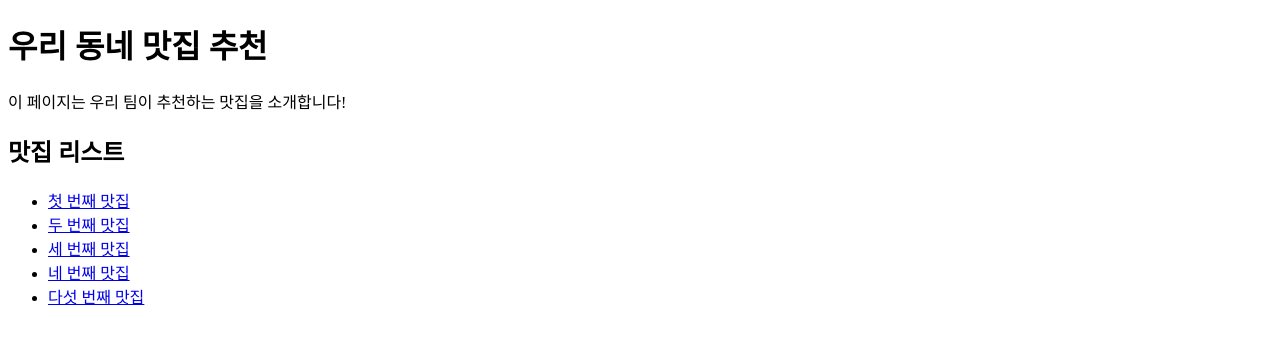
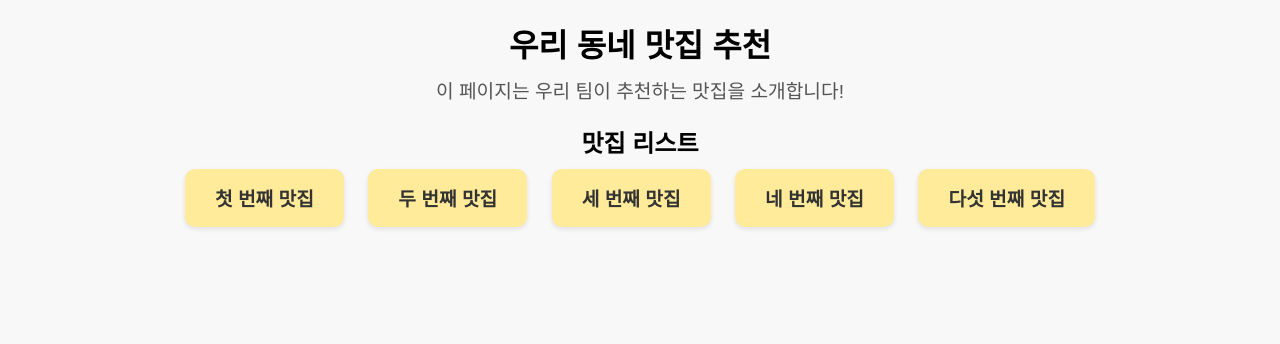
Before and after one commit to Kyunghyun1121/team-git, a plain HTML site: page index.html in a window 1280 px wide. Drawn offline with Linux system fonts and the light colour scheme.

Commit message:
메인 화면 CSS 적용

```diff
--- a/index.html
+++ b/index.html
@@ -4,6 +4,7 @@
     <meta charset="UTF-8" />
     <meta name="viewport" content="width=device-width, initial-scale=1.0" />
     <title>우리 동네 맛집 추천</title>
+    <link rel="stylesheet" href="./style_main.css" />
   </head>
   <body>
     <h1>우리 동네 맛집 추천</h1>
--- /dev/null
+++ b/style_main.css
@@ -0,0 +1,56 @@
+/* 기본 스타일 초기화 */
+* {
+  margin: 0;
+  padding: 0;
+  box-sizing: border-box;
+}
+
+body {
+  font-family: Arial, sans-serif;
+  background-color: #f8f8f8;
+  text-align: center;
+  padding: 20px;
+}
+
+/* 제목 스타일 */
+h1 {
+  font-size: 2em;
+  margin-bottom: 10px;
+}
+
+p {
+  font-size: 1.2em;
+  color: #555;
+  margin-bottom: 20px;
+}
+
+/* 맛집 리스트 컨테이너 */
+ul {
+  list-style: none;
+  padding: 0;
+}
+
+ul li {
+  background: #ffeb99;
+  display: inline-block;
+  padding: 10px 20px;
+  margin: 10px;
+  border-radius: 10px;
+  font-size: 1.2em;
+  font-weight: bold;
+  box-shadow: 0 2px 5px rgba(0, 0, 0, 0.1);
+  transition: transform 0.2s ease-in-out, background 0.2s ease-in-out;
+}
+
+ul li:hover {
+  transform: scale(1.05);
+  background: #ffdd66;
+}
+
+/* 링크 스타일 */
+ul li a {
+  text-decoration: none;
+  color: #333;
+  display: block;
+  padding: 5px 10px;
+}
```
